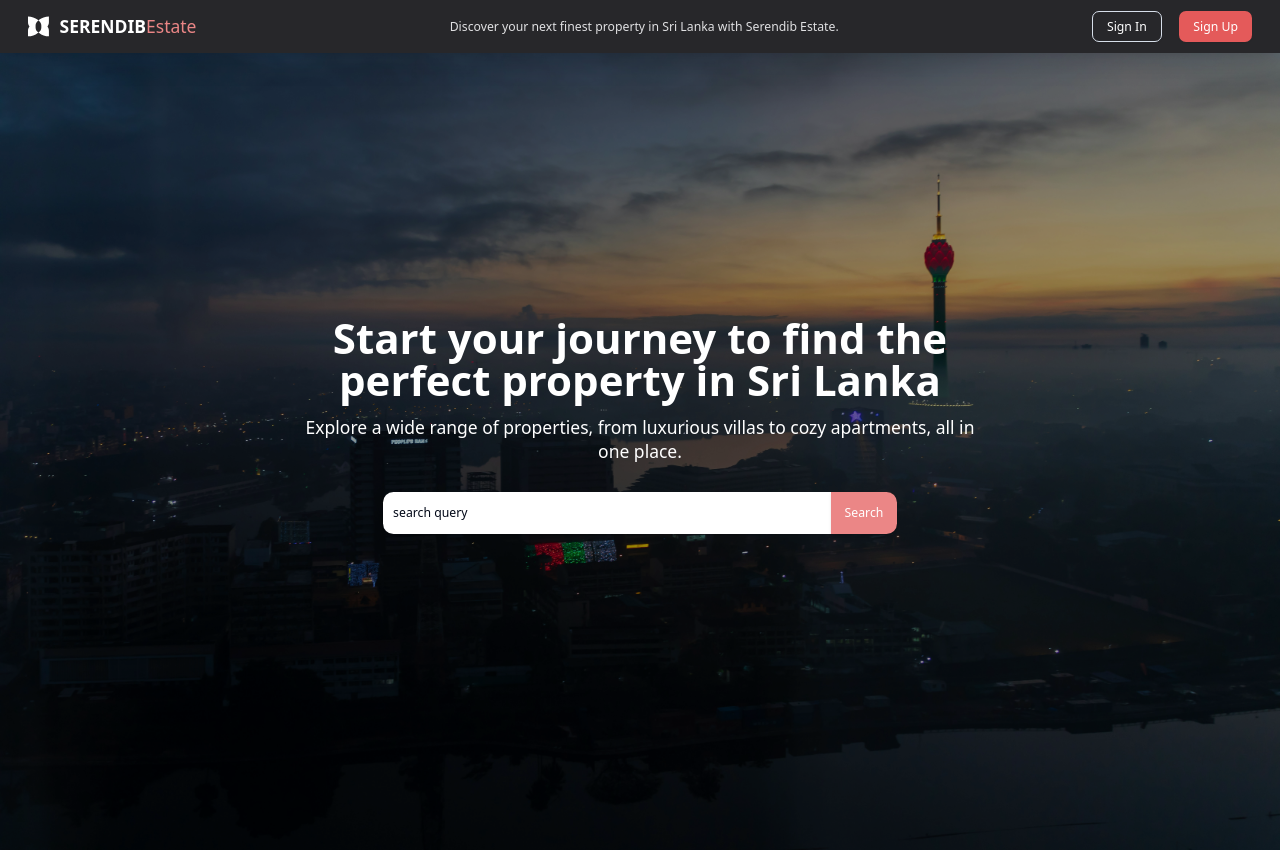
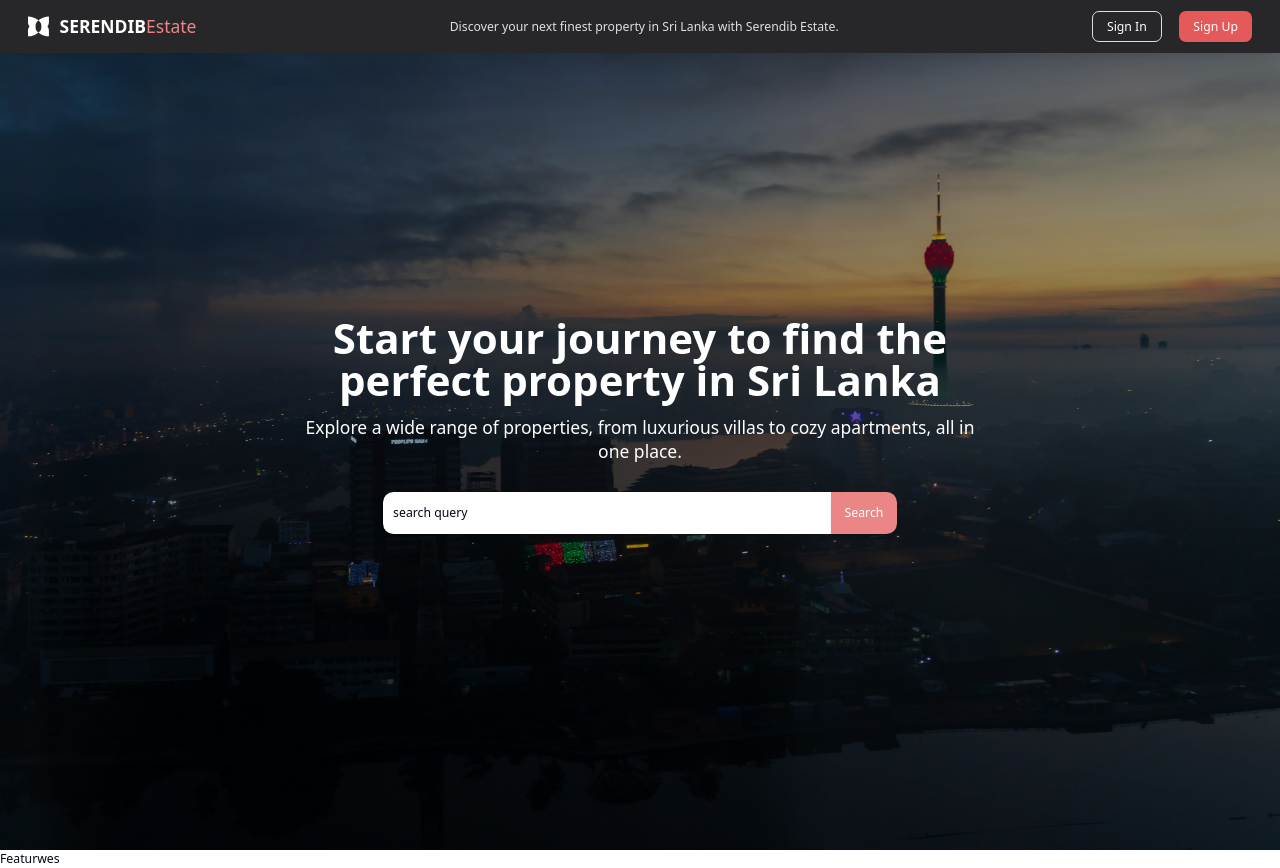
Before and after one commit to Ashen270/ceylon-stay, a Next.js app in the folder client/: page /landing in a window 1280 px wide. Built offline with nearby package versions, Linux system fonts and the light colour scheme; no server answers.

Commit message:
feature section intisiated

```diff
--- /dev/null
+++ b/client/src/app/(nondashboard)/landing/FeaturesSection.tsx
@@ -0,0 +1,11 @@
+import React from 'react'
+
+const FeaturesSection = () => {
+  return (
+    <div>
+      Featurwes
+    </div>
+  )
+}
+
+export default FeaturesSection
--- a/client/src/app/(nondashboard)/landing/page.tsx
+++ b/client/src/app/(nondashboard)/landing/page.tsx
@@ -1,10 +1,12 @@
 import React from 'react'
 import HeroSection from './HeroSection'
+import FeaturesSection from './FeaturesSection'
 
 const Landing = () => {
   return (
     <div>
       <HeroSection />
+      <FeaturesSection />
     </div>
   )
 }
```
